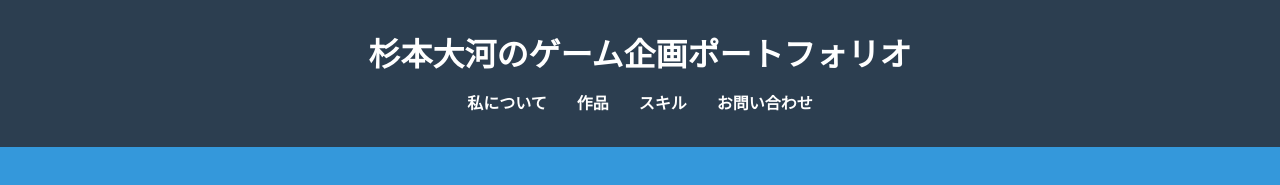
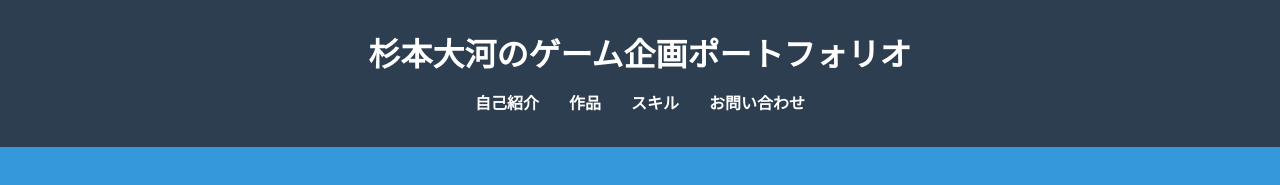
Before and after one commit to scandium0831s/scandium0831s.github.io, a plain HTML site: page index.html in a window 1280 px wide. Shown: the top 185 px of the page. Drawn offline with Linux system fonts and the light colour scheme.

```diff
--- a/index.html
+++ b/index.html
@@ -12,7 +12,7 @@
             <h1 class="site-title">杉本大河のゲーム企画ポートフォリオ</h1>
             <nav class="main-nav">
                 <ul>
-                    <li><a href="#about">私について</a></li>
+                    <li><a href="#about">自己紹介</a></li>
                     <li><a href="#projects">作品</a></li>
                     <li><a href="#skills">スキル</a></li>
                     <li><a href="#contact">お問い合わせ</a></li>
@@ -146,7 +146,7 @@
                 <p>ゲーム企画職として、貴社の新しい価値創造に貢献したいと考えております。</p>
                 <p>ご質問やご興味をお持ちいただけましたら、お気軽にご連絡ください。</p>
                 <p class="contact-info">
-                    **メールアドレス:** <a href="mailto:your.email@example.com">your.email@example.com</a><br>
+                    **メールアドレス:** <a href="mailto:your.email@example.com">taiga.jobhunt27.email@example.com</a><br>
                     </p>
             </div>
         </section>
```
Also changed, not shown: 1 other file.
